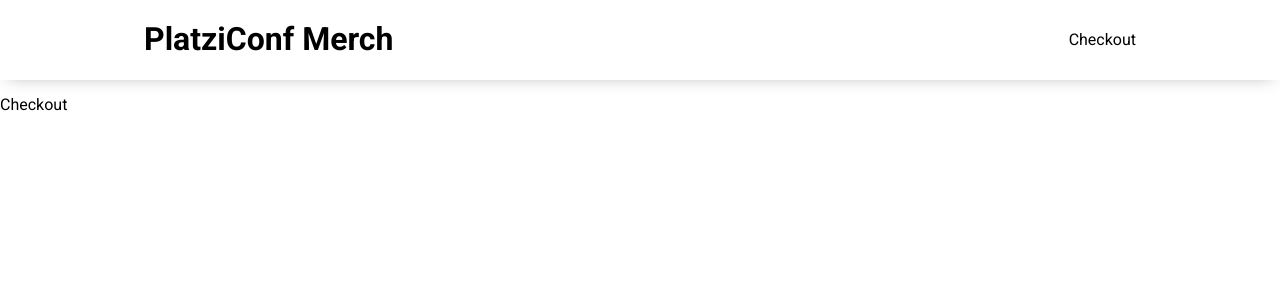
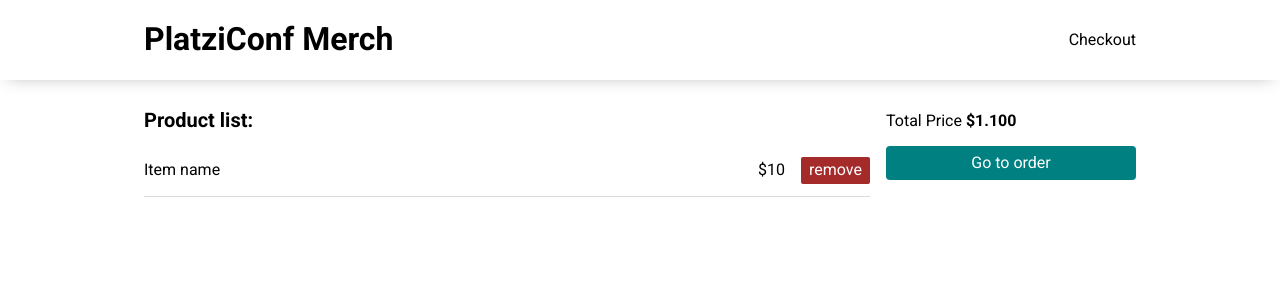
Before and after one commit to angelozdev/store-with-hooks, a React app: page /checkout in a window 1280 px wide. Shown: the top 300 px of the page. Built offline with nearby package versions, Linux system fonts and the light colour scheme.

Commit message:
style: add styles to the checkout page

```diff
--- a/src/components/pages/Checkout.tsx
+++ b/src/components/pages/Checkout.tsx
@@ -1,7 +1,41 @@
 import * as React from 'react'
 
+/* Components */
+import { Wrapper } from '../atoms'
+import { WithSidebar } from '../templates'
+
 function Checkout() {
-  return <div>Checkout</div>
+  return (
+    <section className="checkout__container">
+      <Wrapper>
+        <WithSidebar>
+          <div className="checkout__main_content">
+            <div className="checkout__header">
+              <h1 className="checkout__title">Product list:</h1>
+            </div>
+
+            <ul className="checkout__products">
+              <li className="checkout__product">
+                <p>Item name</p>
+                <div className="checkout__actions">
+                  <p>$10</p>
+                  <button className="button small danger">remove</button>
+                </div>
+              </li>
+            </ul>
+          </div>
+
+          <div className="checkout__sidebar">
+            <p>
+              Total Price <strong>$1.100</strong>
+            </p>
+
+            <button className="button medium primary">Go to order</button>
+          </div>
+        </WithSidebar>
+      </Wrapper>
+    </section>
+  )
 }
 
 export default Checkout
--- /dev/null
+++ b/src/components/templates/WithSidebar.tsx
@@ -0,0 +1,10 @@
+import * as React from 'react'
+
+/* Types */
+import { WithChildren } from '../../../types'
+
+function WithSidebar({ children }: WithChildren) {
+  return <div className="with_sidebar__layout">{children}</div>
+}
+
+export default WithSidebar
--- a/src/components/templates/index.ts
+++ b/src/components/templates/index.ts
@@ -1 +1,2 @@
 export { default as MainLayout } from './MainLayout'
+export { default as WithSidebar } from './WithSidebar'
--- a/src/styles/global.css
+++ b/src/styles/global.css
@@ -6,9 +6,26 @@
   font-family: 'Roboto', sans-serif;
 }
 
+/* LAYOUTS */
+
 .main {
   padding: 1rem 0;
   min-height: 90vh;
+}
+
+.with_sidebar__layout {
+  display: flex;
+  flex-wrap: wrap;
+  gap: 1rem;
+}
+
+.with_sidebar__layout > *:nth-child(1) {
+  flex-grow: 1;
+  flex-basis: 400px;
+}
+
+.with_sidebar__layout > *:nth-child(2) {
+  flex-basis: 250px;
 }
 
 .wrapper {
@@ -85,8 +102,38 @@
   font-size: 1.25rem;
 }
 
+/* CHECKOUT */
+.checkout__header {
+  display: flex;
+  justify-content: space-between;
+  align-items: center;
+}
+
+.checkout__title {
+  font-size: 1.25rem;
+}
+
+.checkout__products {
+  list-style: none;
+  padding: 0;
+  margin: 0;
+}
+
+.checkout__product {
+  display: flex;
+  justify-content: space-between;
+  align-items: center;
+  border-bottom: 1px solid gainsboro;
+}
+
+.checkout__actions {
+  display: flex;
+  justify-content: space-between;
+  align-items: center;
+  gap: 1rem;
+}
+
 /* BUTTONS */
-
 .button:hover {
   filter: brightness(0.9);
 }
@@ -107,6 +154,16 @@
   transition: 200ms ease all;
 }
 
+.button.small {
+  padding: 0.25rem 0.5rem;
+  border-radius: 0.125rem;
+}
+
+.button.medium {
+  padding: 0.5rem 0.725rem;
+  border-radius: 0.25rem;
+}
+
 .button.primary {
   background-color: teal;
   color: white;
@@ -115,3 +172,12 @@
 .button.primary:hover {
   box-shadow: 0px 0px 1rem -0.5rem teal;
 }
+
+.button.danger {
+  background-color: brown;
+  color: white;
+}
+
+.button.danger:hover {
+  box-shadow: 0px 0px 1rem -0.5rem brown;
+}
```
